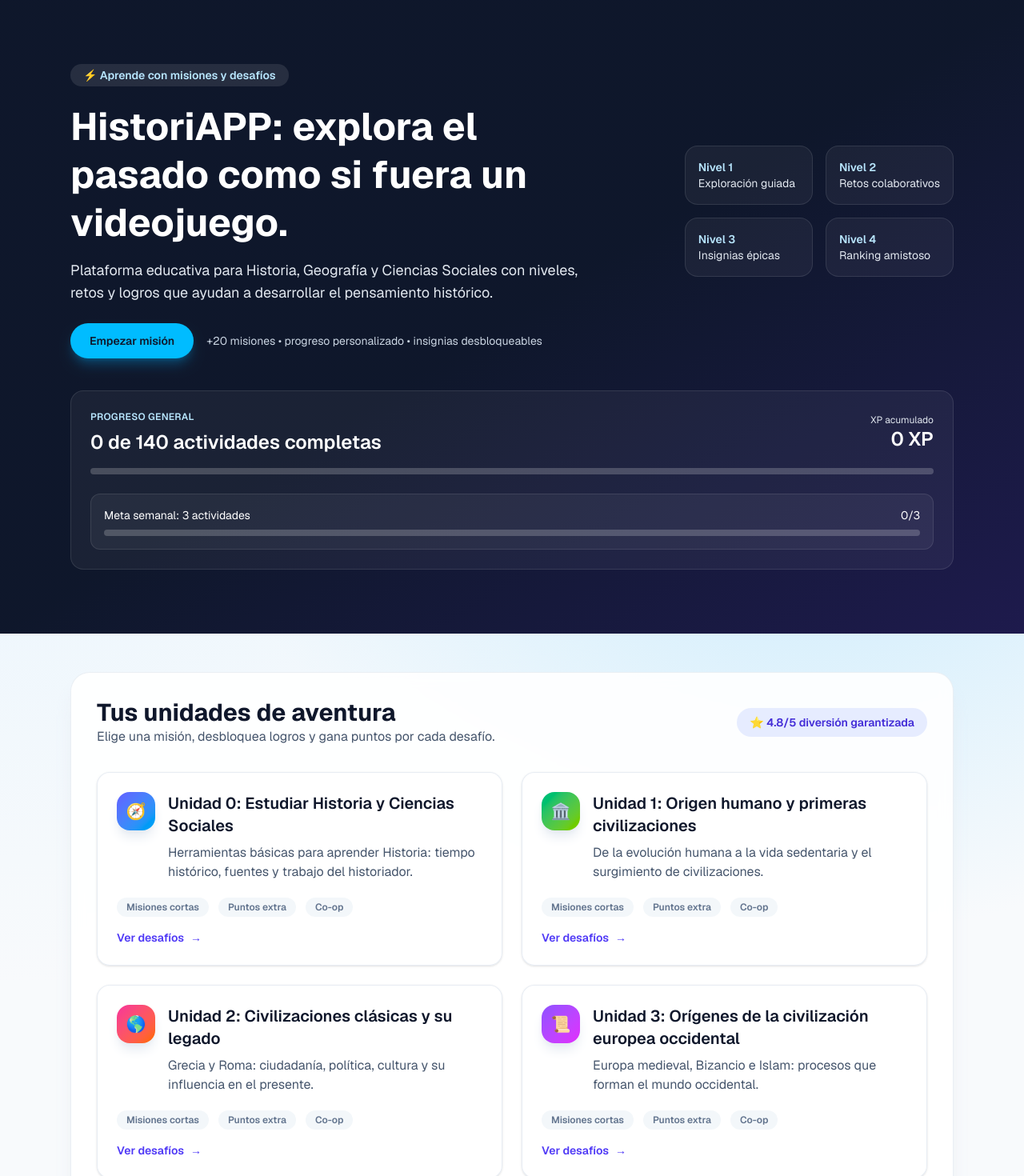
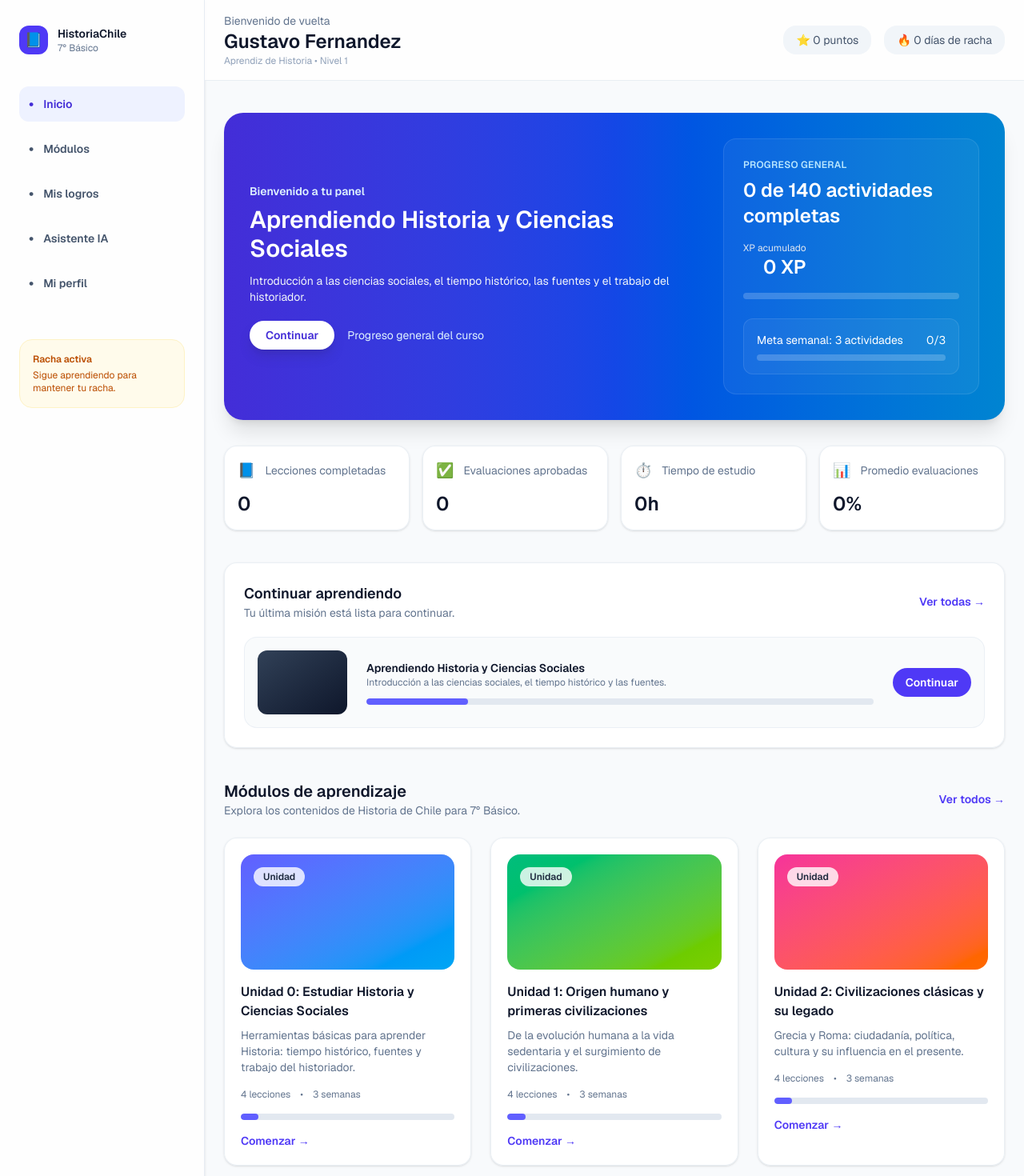
Before and after one commit to gustavofernandezf91/Historia, a Next.js app in the folder web/: page / in a window 1280 px wide. Shown: the top 1470 px of the page at 80% size. Built offline with nearby package versions, Linux system fonts and the light colour scheme.

Commit message:
Redesign home dashboard layout

```diff
--- a/web/app/page.tsx
+++ b/web/app/page.tsx
@@ -25,102 +25,187 @@ export default function Home() {
   }));
 
   return (
-    <main className="min-h-screen">
-      <section className="bg-gradient-to-br from-slate-900 via-slate-900 to-indigo-950 text-white">
-        <div className="max-w-6xl mx-auto px-6 py-16 md:py-20">
-          <div className="flex flex-col gap-10 lg:flex-row lg:items-center lg:justify-between">
-            <div className="max-w-2xl">
-              <span className="inline-flex items-center gap-2 rounded-full bg-white/10 px-4 py-1 text-sm font-semibold text-sky-200">
-                ⚡ Aprende con misiones y desafíos
+    <main className="min-h-screen bg-slate-50 text-slate-900">
+      <div className="flex">
+        <aside className="hidden w-64 flex-shrink-0 border-r border-slate-200/80 bg-white/80 px-6 py-8 shadow-sm lg:block">
+          <div className="flex items-center gap-3">
+            <span className="flex h-9 w-9 items-center justify-center rounded-xl bg-indigo-600 text-lg text-white">
+              📘
             </span>
-              <h1 className="mt-5 text-4xl md:text-5xl font-bold leading-tight">
-                HistoriAPP: explora el pasado como si fuera un videojuego.
-              </h1>
-              <p className="mt-4 text-lg text-slate-200">
-                Plataforma educativa para Historia, Geografía y Ciencias Sociales con
-                niveles, retos y logros que ayudan a desarrollar el pensamiento histórico.
-              </p>
-              <div className="mt-6 flex flex-wrap items-center gap-4">
-                <Link
-                  href="#unidades"
-                  className="rounded-full bg-sky-400 px-6 py-3 text-sm font-semibold text-slate-900 shadow-lg shadow-sky-500/30 transition hover:bg-sky-300"
-                >
-                  Empezar misión
-                </Link>
-                <span className="text-sm text-slate-300">
-                  +20 misiones • progreso personalizado • insignias desbloqueables
-                </span>
+            <div>
+              <p className="text-sm font-semibold text-slate-900">HistoriaChile</p>
+              <p className="text-xs text-slate-500">7° Básico</p>
             </div>
           </div>
-            <div className="grid gap-4 sm:grid-cols-2">
+          <nav className="mt-10 space-y-3 text-sm font-semibold text-slate-600">
             {[
-                { titulo: "Nivel 1", texto: "Exploración guiada" },
-                { titulo: "Nivel 2", texto: "Retos colaborativos" },
-                { titulo: "Nivel 3", texto: "Insignias épicas" },
-                { titulo: "Nivel 4", texto: "Ranking amistoso" },
-              ].map((tarjeta) => (
+              { label: "Inicio", active: true },
+              { label: "Módulos" },
+              { label: "Mis logros" },
+              { label: "Asistente IA" },
+              { label: "Mi perfil" },
+            ].map((item) => (
               <div
-                  key={tarjeta.titulo}
-                  className="rounded-2xl border border-white/10 bg-white/5 p-4 text-sm"
+                key={item.label}
+                className={`flex items-center gap-3 rounded-xl px-3 py-2 ${
+                  item.active ? "bg-indigo-50 text-indigo-700" : "hover:bg-slate-100"
+                }`}
               >
-                  <p className="text-sky-200 font-semibold">{tarjeta.titulo}</p>
-                  <p className="text-slate-200">{tarjeta.texto}</p>
+                <span className="text-lg">•</span>
+                <span>{item.label}</span>
+              </div>
+            ))}
+          </nav>
+          <div className="mt-12 rounded-2xl border border-amber-100 bg-amber-50 p-4 text-xs text-amber-700">
+            <p className="font-semibold">Racha activa</p>
+            <p className="mt-1">Sigue aprendiendo para mantener tu racha.</p>
+          </div>
+        </aside>
+
+        <div className="flex-1">
+          <header className="flex flex-wrap items-center justify-between gap-4 border-b border-slate-200/70 bg-white/80 px-6 py-4">
+            <div>
+              <p className="text-sm text-slate-500">Bienvenido de vuelta</p>
+              <h1 className="text-2xl font-semibold text-slate-900">Gustavo Fernandez</h1>
+              <p className="text-xs text-slate-400">Aprendiz de Historia • Nivel 1</p>
+            </div>
+            <div className="flex items-center gap-4 text-sm">
+              <div className="rounded-2xl bg-slate-100 px-4 py-2 text-slate-600">
+                ⭐ 0 puntos
+              </div>
+              <div className="rounded-2xl bg-slate-100 px-4 py-2 text-slate-600">
+                🔥 0 días de racha
+              </div>
+            </div>
+          </header>
+
+          <section className="px-6 pb-16 pt-10">
+            <div className="rounded-3xl bg-gradient-to-r from-indigo-700 via-blue-700 to-sky-600 p-8 text-white shadow-xl">
+              <div className="flex flex-col gap-6 lg:flex-row lg:items-center lg:justify-between">
+                <div className="max-w-xl">
+                  <p className="text-sm font-semibold text-sky-100">Bienvenido a tu panel</p>
+                  <h2 className="mt-2 text-3xl font-semibold">
+                    Aprendiendo Historia y Ciencias Sociales
+                  </h2>
+                  <p className="mt-3 text-sm text-slate-100">
+                    Introducción a las ciencias sociales, el tiempo histórico, las fuentes y el
+                    trabajo del historiador.
+                  </p>
+                  <div className="mt-5 flex items-center gap-4 text-sm">
+                    <Link
+                      href="#continuar"
+                      className="rounded-full bg-white px-5 py-2 font-semibold text-indigo-700 shadow-lg shadow-indigo-900/30"
+                    >
+                      Continuar
+                    </Link>
+                    <span className="text-sky-100">Progreso general del curso</span>
+                  </div>
+                </div>
+                <div className="w-full max-w-xs">
+                  <CourseProgress unidades={unidades} />
+                </div>
+              </div>
+            </div>
+
+            <div className="mt-8 grid gap-4 sm:grid-cols-2 lg:grid-cols-4">
+              {[
+                { label: "Lecciones completadas", value: "0", icon: "📘" },
+                { label: "Evaluaciones aprobadas", value: "0", icon: "✅" },
+                { label: "Tiempo de estudio", value: "0h", icon: "⏱️" },
+                { label: "Promedio evaluaciones", value: "0%", icon: "📊" },
+              ].map((dato) => (
+                <div
+                  key={dato.label}
+                  className="rounded-2xl border border-slate-200/70 bg-white/90 p-4 shadow-sm"
+                >
+                  <div className="flex items-center gap-3 text-sm text-slate-500">
+                    <span className="text-lg">{dato.icon}</span>
+                    <span>{dato.label}</span>
+                  </div>
+                  <p className="mt-3 text-2xl font-semibold text-slate-900">{dato.value}</p>
                 </div>
               ))}
             </div>
+
+            <div id="continuar" className="mt-10 rounded-2xl border border-slate-200/70 bg-white/90 p-6 shadow-sm">
+              <div className="flex flex-wrap items-center justify-between gap-3">
+                <div>
+                  <h3 className="text-lg font-semibold text-slate-900">Continuar aprendiendo</h3>
+                  <p className="text-sm text-slate-500">
+                    Tu última misión está lista para continuar.
+                  </p>
                 </div>
-          <div className="mt-10">
-            <CourseProgress unidades={unidades} />
+                <Link className="text-sm font-semibold text-indigo-600" href="/unidad/1">
+                  Ver todas →
+                </Link>
+              </div>
+              <div className="mt-5 flex flex-wrap items-center gap-6 rounded-2xl border border-slate-200/60 bg-slate-50/80 p-4">
+                <div className="h-20 w-28 rounded-xl bg-gradient-to-br from-slate-700 to-slate-900" />
+                <div className="flex-1">
+                  <p className="text-sm font-semibold text-slate-900">
+                    Aprendiendo Historia y Ciencias Sociales
+                  </p>
+                  <p className="text-xs text-slate-500">
+                    Introducción a las ciencias sociales, el tiempo histórico y las fuentes.
+                  </p>
+                  <div className="mt-3 h-2 w-full overflow-hidden rounded-full bg-slate-200">
+                    <div className="h-full w-1/5 rounded-full bg-indigo-500" />
                   </div>
                 </div>
-      </section>
+                <Link
+                  href="/unidad/1"
+                  className="rounded-full bg-indigo-600 px-4 py-2 text-sm font-semibold text-white"
+                >
+                  Continuar
+                </Link>
+              </div>
+            </div>
 
-      <section id="unidades" className="mx-auto max-w-6xl px-6 pb-16 pt-12">
-        <div className="rounded-3xl border border-slate-200/70 bg-white/90 p-8 shadow-xl shadow-slate-200/60 backdrop-blur">
-          <header className="mb-8 flex flex-col gap-3 md:flex-row md:items-center md:justify-between">
+            <section className="mt-10" id="unidades">
+              <div className="flex flex-wrap items-center justify-between gap-3">
                 <div>
-              <h2 className="text-3xl font-bold text-slate-900">Tus unidades de aventura</h2>
-              <p className="text-slate-600">
-                Elige una misión, desbloquea logros y gana puntos por cada desafío.
+                  <h3 className="text-xl font-semibold text-slate-900">Módulos de aprendizaje</h3>
+                  <p className="text-sm text-slate-500">
+                    Explora los contenidos de Historia de Chile para 7° Básico.
                   </p>
                 </div>
-            <span className="inline-flex items-center gap-2 rounded-full bg-indigo-100/80 px-4 py-2 text-sm font-semibold text-indigo-700">
-              ⭐ 4.8/5 diversión garantizada
-            </span>
-          </header>
+                <Link className="text-sm font-semibold text-indigo-600" href="/unidad/1">
+                  Ver todos →
+                </Link>
+              </div>
 
-          <div className="grid grid-cols-1 gap-6 md:grid-cols-2">
+              <div className="mt-6 grid gap-6 lg:grid-cols-3">
                 {tarjetas.map((unidad) => (
                   <Link
                     key={unidad.id}
                     href={`/unidad/${unidad.id}`}
-                className="group rounded-2xl border border-slate-200/80 bg-white/90 p-6 shadow-sm transition hover:-translate-y-1 hover:shadow-xl"
+                    className="group rounded-2xl border border-slate-200/70 bg-white/95 p-5 shadow-sm transition hover:-translate-y-1 hover:shadow-lg"
                   >
-                <div className="flex items-start gap-4">
                     <div
-                    className={`flex h-12 w-12 items-center justify-center rounded-2xl bg-gradient-to-br ${unidad.color} text-xl shadow-lg shadow-slate-200`}
+                      className={`relative mb-4 h-36 w-full overflow-hidden rounded-2xl bg-gradient-to-br ${unidad.color}`}
                     >
-                    {unidad.icono}
+                      <span className="absolute left-4 top-4 rounded-full bg-white/80 px-3 py-1 text-xs font-semibold text-slate-800">
+                        {unidad.titulo.split(" ")[0]}
+                      </span>
                     </div>
-                  <div className="flex-1">
-                    <h3 className="text-xl font-semibold text-slate-900">{unidad.titulo}</h3>
-                    <p className="mt-2 text-slate-600">{unidad.descripcion ?? ""}</p>
+                    <h4 className="text-base font-semibold text-slate-900">{unidad.titulo}</h4>
+                    <p className="mt-2 text-sm text-slate-500">{unidad.descripcion ?? ""}</p>
+                    <div className="mt-4 flex flex-wrap items-center gap-3 text-xs text-slate-500">
+                      <span>4 lecciones</span>
+                      <span>•</span>
+                      <span>3 semanas</span>
                     </div>
+                    <div className="mt-4 h-2 w-full overflow-hidden rounded-full bg-slate-200">
+                      <div className="h-full w-1/12 rounded-full bg-indigo-500" />
                     </div>
-                <div className="mt-5 flex flex-wrap items-center gap-3 text-xs font-semibold text-slate-500">
-                  <span className="rounded-full bg-slate-100/80 px-3 py-1">Misiones cortas</span>
-                  <span className="rounded-full bg-slate-100/80 px-3 py-1">Puntos extra</span>
-                  <span className="rounded-full bg-slate-100/80 px-3 py-1">Co-op</span>
-                </div>
-                <div className="mt-4 flex items-center gap-2 text-sm font-semibold text-indigo-600">
-                  Ver desafíos
-                  <span className="transition group-hover:translate-x-1">→</span>
-                </div>
+                    <div className="mt-4 text-sm font-semibold text-indigo-600">Comenzar →</div>
                   </Link>
                 ))}
               </div>
+            </section>
+          </section>
         </div>
-      </section>
+      </div>
     </main>
   );
 }
```
Lines whose indentation alone changed are shown as unchanged.
